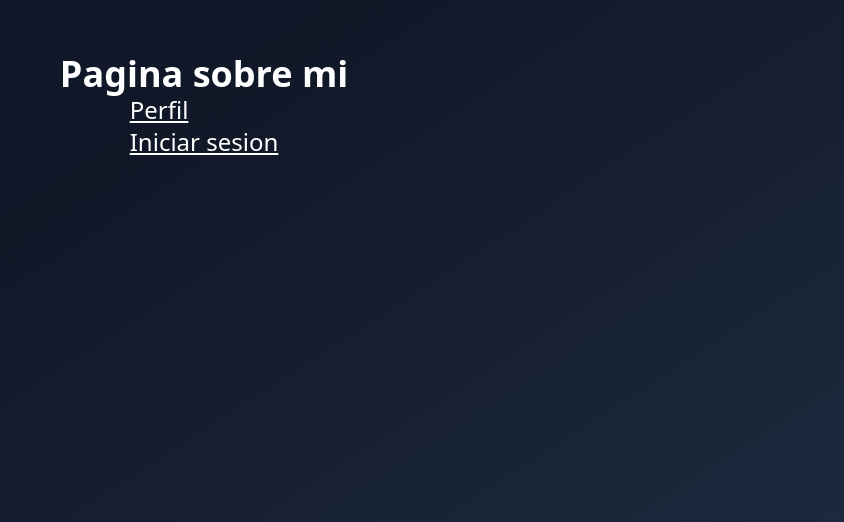
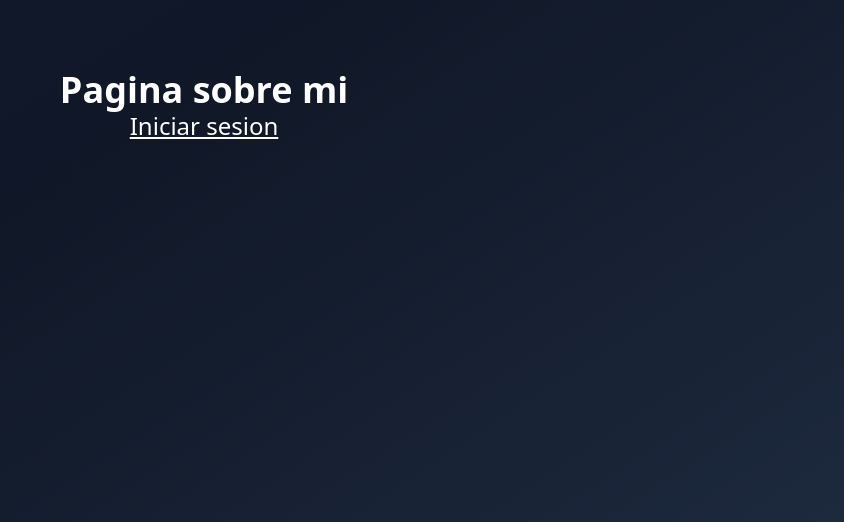
Before and after one commit to jose-angell/react-04-hooks-app, a React (Vite) app: page / in a window 1280 px wide. Shown: the part 310-832 px from the top of the page, without its empty margins (436-1280 px from the left). Built offline with nearby package versions, Linux system fonts and the light colour scheme.

Commit message:
feat: diseno condicional dependiend de la sesion

```diff
--- a/src/09-useContext/context/UserContext.tsx
+++ b/src/09-useContext/context/UserContext.tsx
@@ -11,6 +11,7 @@
   //sate
   authStatus: AuthStatus;
   user: User | null;
+  isAuthenticated: boolean;
 
   //methods
   login: (userId: number) => boolean;
@@ -55,6 +56,7 @@
 }, [])
   return <UserContext value={{
     authStatus:'cheacking',
+    isAuthenticated : authStatus === 'authenticated',
     user:user,
     login: handlelogin,
     logout: handleLogout
--- a/src/09-useContext/pages/about/AboutPage.tsx
+++ b/src/09-useContext/pages/about/AboutPage.tsx
@@ -1,12 +1,31 @@
+import { UserContext } from "@/09-useContext/context/UserContext"
+import { Button } from "@/components/ui/button";
+import { use } from "react"
 import { Link } from "react-router"
 
 export const AboutPage = () => {
+  const {isAuthenticated, logout} = use(UserContext);
+
   return (
     <div className='flex flex-col items-center justify-center min-h-screen'>
       <h1 className='text-4xl font-bold'> Pagina sobre mi</h1>
       <div className='flex flex-col gat-2'>
-        <Link to="/profile" className="hover:text-blue-500 underline text-2xl">Perfil</Link>
-        <Link to="/login" className="hover:text-blue-500 underline text-2xl">Iniciar sesion</Link>
+        {/* perfil de usuario si tiene sesion */}
+        {
+          isAuthenticated && (
+            <Link to="/profile" className="hover:text-blue-500 underline text-2xl">Perfil</Link>
+          )
+        }
+        {/* login logout */}
+        {
+          isAuthenticated ? (
+            <Button variant='destructive' className="mt-4" onClick={logout}>
+              Salir
+            </Button>
+          ) : (
+            <Link to="/login" className="hover:text-blue-500 underline text-2xl">Iniciar sesion</Link>
+          )
+        }
       </div>
     </div>
   )
```
